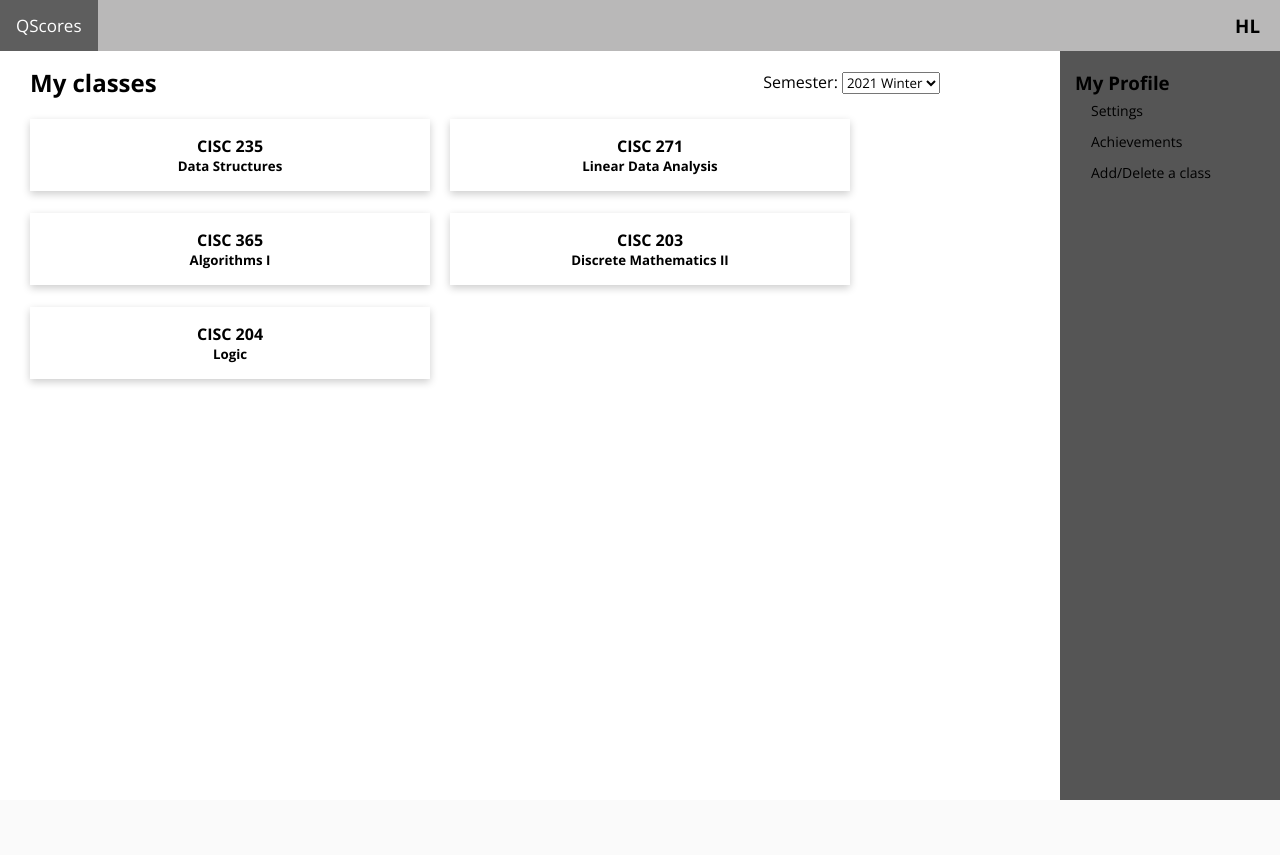
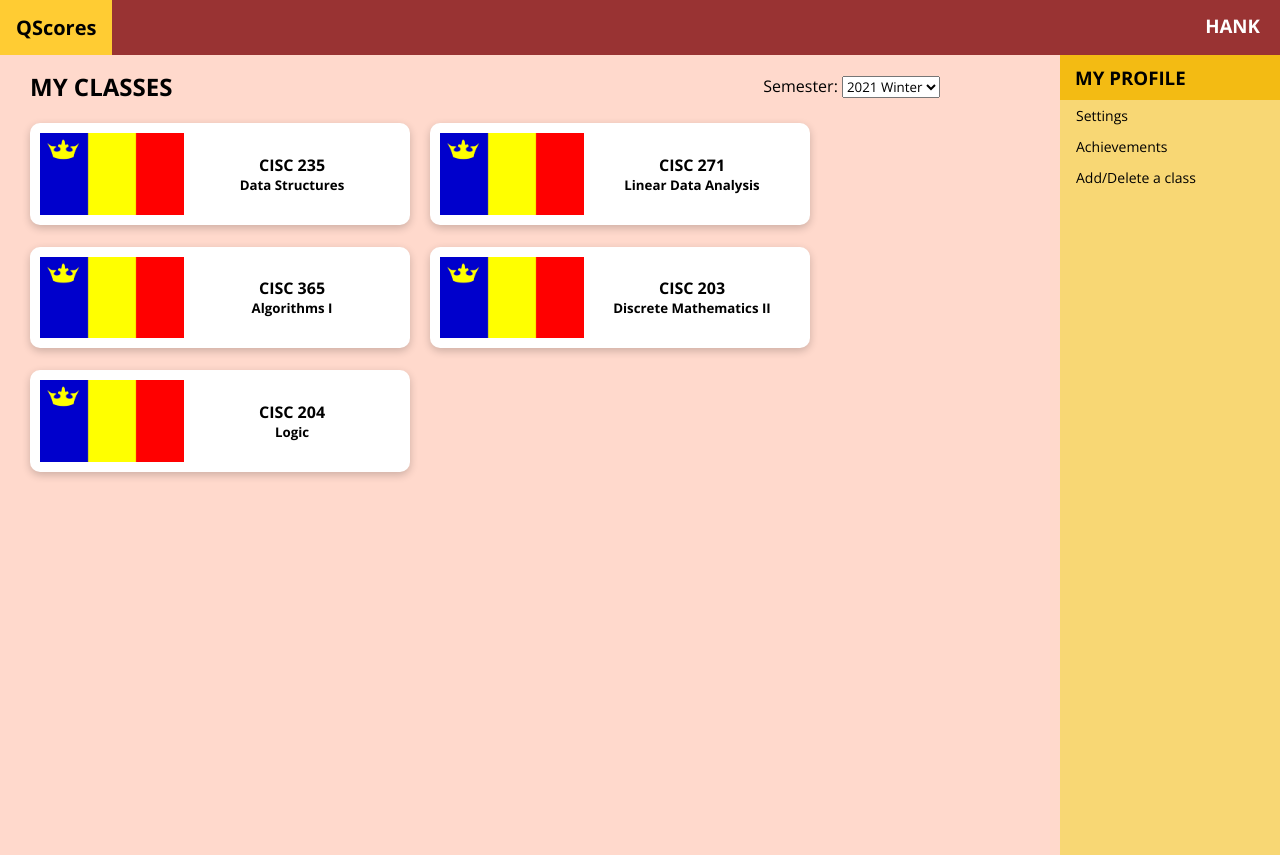
Before and after one commit to JoshGraham14/QHacks, a Flask app: page / in a window 1280 px wide. Before the commit the page ends 800 px from the top, so only its background shows below. Run offline with Flask 2, Linux system fonts and the light colour scheme.

Commit message:
better styling on index page

```diff
--- a/static/styles/styles.css
+++ b/static/styles/styles.css
@@ -8,26 +8,33 @@
     font-family: 'Open Sans', sans-serif;
 }
 
+body {
+    background-color: #ffd9cc;
+}
+
 /* ------------ HEADER BAR ------------ */
 .topnav {
-    background-color: rgb(185, 184, 184);
+    background-color: #993333;
     overflow: hidden;
 }
 
 /* Style the links inside the navigation bar */
 .topnav a {
     float: left;
-    color: #000000;
+    color: rgb(255, 255, 255);
     text-align: center;
     padding: 14px 16px;
     text-decoration: none;
-    font-size: 17px;
+    font-size: 20px;
+    font-weight: bold;
+
 }
 
 .topnav li h3 {
     float: right;
     margin-right: 20px;
     margin-top: 13px;
+    color: rgb(255, 255, 255);
 }
 
 .topnav ul {
@@ -36,23 +43,30 @@
 
 /* Change the color of links on hover */
 .topnav a:hover {
-    background-color: rgb(94, 94, 94);
-    color: rgb(255, 255, 255);
+    background-color: #ffcc33 ;
+    color: rgb(0, 0, 0);
 }
 
 /* ------------ SIDE BAR ------------ */
 .sidenav {
-    height: 100%; /* Full-height: remove this if you want "auto" height */
+    height: 100vh; /* Full-height: remove this if you want "auto" height */
     width: 220px; /* Set the width of the sidebar */
-    position: fixed; /* Fixed Sidebar (stay in place on scroll) */
+    float: right;
     z-index: -1; /* Stay under header */
     top: 0; /* Stay at the top */
     right: 0; /* stay on the right of the screen */
-    background-color: rgb(85, 85, 85); /* Black */
+    background-color: #f8d774; /* Black */
     overflow-x: hidden; /* Disable horizontal scroll */
-    padding-top: 20px;
+    padding-top: 0px;
+
+}
+
+.sidenav h3 {
+    background-color: #f3bb13;
+    margin: 0;
     padding-left: 15px;
-    margin-top: 50px;
+    padding-top: 10px;
+    padding-bottom: 10px;
 }
 
 /* The navigation menu links */
@@ -96,13 +110,31 @@
 
 .course-card {
     box-shadow: 0 3px 8px 0 rgba(0, 0, 0, 0.2);
-    padding: 16px;
+    padding: 10px;
+    background-color: white;
     text-align: center;
-    width: 400px;
+    width: 380px;
     margin-right: 20px;
+    display: flex;
+    flex-direction: row;
+    align-items: center;
+    border-radius: 10px;
+}
+
+.course-card img {
+    width: 40%;
 }
 
 .course-card:hover {
     box-shadow: 0 3px 8px 0 rgba(0, 0, 0, 0.6);
     cursor: pointer;
 }
+
+.course-name {
+    display: flex;
+    flex-direction: column;
+    justify-content: center;
+    align-items: center;
+    flex-wrap: wrap;
+    margin: auto;
+}
--- a/templates/base.html
+++ b/templates/base.html
@@ -16,7 +16,7 @@
                 <li><a href={{ url_for('index') }}>QScores</a></li>
                 <!--Place holder initials-->
                 <li>
-                    <h3>HL</h3>
+                    <h3>HANK</h3>
                 </li>
             </ul>
         </nav>
@@ -24,7 +24,7 @@
 
     <!--Right Sidebar-->
     <div class="sidenav">
-        <h3>My Profile</h3>
+        <h3>MY PROFILE</h3>
         <a href={{ url_for('settings') }}>Settings</a>
         <a href={{ url_for('achievements') }}>Achievements</a>
         <a href="">Add/Delete a class</a>
--- a/templates/index.html
+++ b/templates/index.html
@@ -2,9 +2,9 @@
 {% block content %}
 <div class="container">
     <span class="course-title">
-        <h2>My classes</h2>
+        <h2>MY CLASSES</h2>
         <div class="semester">
-            <label for="cars">Semester: </label>
+            <label for="semesters">Semester: </label>
             <select name="semesters" id="semesters">
                 <option value="2020fall">2020 Fall</option>
                 <option selected="selected" value="2021winter">2021 Winter</option>
@@ -19,8 +19,11 @@
             {% for course in courses %}
             <li>
                 <div class="course-card">
-                    <h4>{{course.code}}</h4>
-                    <h5>{{course.name}}</h5>
+                    <img src="../static/img/queensflag.jpg" alt="">
+                    <div class="course-name">
+                        <h4>{{course.code}}</h4>
+                        <h5>{{course.name}}</h5>
+                    </div>
                 </div>
                 <br>
             </li>
```
Also changed, not shown: static/img/queensflag.jpg (added).
